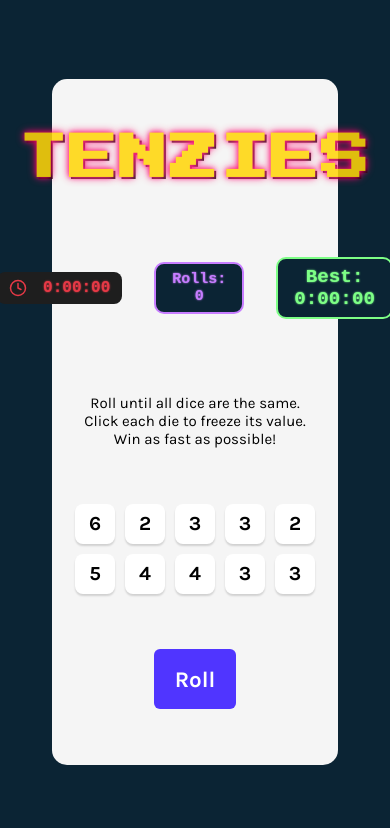
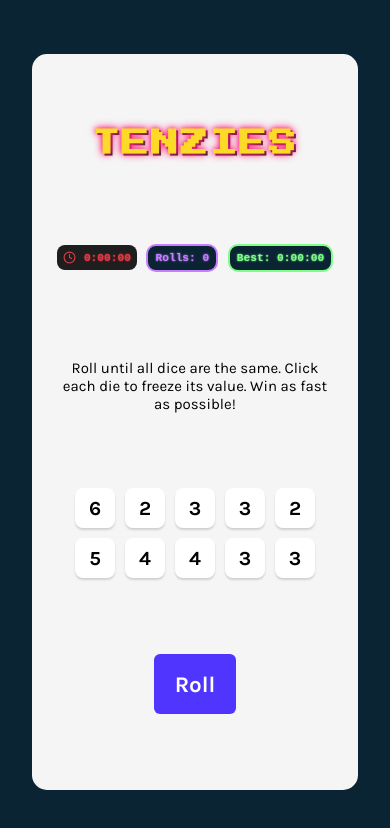
Before and after one commit to MannShah720/Tenzies, a React (Vite) app: page / in a window 390 px wide. Shown: the top 828 px of the page. Built offline with nearby package versions, Linux system fonts and the light colour scheme.

Commit message:
mobile improvements css

```diff
--- a/src/App.jsx
+++ b/src/App.jsx
@@ -150,6 +150,7 @@ function App() {
       <div className="time-count-container">
         <div className="timer">
           <svg
+            className="clock-icon"
             xmlns="http://www.w3.org/2000/svg"
             width="18"
             height="18"
--- a/src/index.css
+++ b/src/index.css
@@ -17,7 +17,7 @@ body {
 div#root {
     height: 100%;
     width: 100%;
-    max-height: 750px;
+    max-height: 800px;
     max-width: 750px;
 }
 
@@ -68,6 +68,11 @@ main {
   border-radius: 8px;
   width: fit-content;
   text-shadow: 0 0 2px #e63946;
+}
+
+.clock-icon {
+    width: 18px;
+    height: 18px;
 }
 
 .time-count-container {
@@ -157,6 +162,18 @@ button.roll-btn {
   background-color: #b82e39;
 }
 
+@keyframes roll-animation {
+  0%   { transform: rotate(0deg); }
+  25%  { transform: rotate(15deg); }
+  50%  { transform: rotate(-15deg); }
+  75%  { transform: rotate(15deg); }
+  100% { transform: rotate(0deg); }
+}
+
+.rolling {
+  animation: roll-animation 0.3s ease;
+}
+
 .sr-only {
     position: absolute;
     width: 1px;
@@ -171,12 +188,36 @@ button.roll-btn {
 
 /* For mobile devices */
 @media (max-width: 768px) {
+    body {
+        padding: 0;
+    }
+    .title {
+        font-size: 1.7rem;
+    }
+
+    .time-count-container {
+        gap: 0.6rem;
+    }
+
     .timer {
-        font-size: 1rem;
+        font-size: 0.7rem;
+        gap: 0rem;
+        padding: 6px 6px;
+    }
+
+    .clock-icon {
+        width: 13px;
+        height: 13px;
     }
 
     .roll-count {
-        font-size: 15px;
+        font-size: 0.7rem;
+        padding: 6px 7px;
+    }
+
+    .highscore {
+        font-size: 0.7rem;
+        padding: 6px 7px;
     }
 
     .instructions {
@@ -194,16 +235,3 @@ button.roll-btn {
         border-radius: 8px;  /* Slightly smaller corners */
     }
 }
-
-
-@keyframes roll-animation {
-  0%   { transform: rotate(0deg); }
-  25%  { transform: rotate(15deg); }
-  50%  { transform: rotate(-15deg); }
-  75%  { transform: rotate(15deg); }
-  100% { transform: rotate(0deg); }
-}
-
-.rolling {
-  animation: roll-animation 0.3s ease;
-}
```
